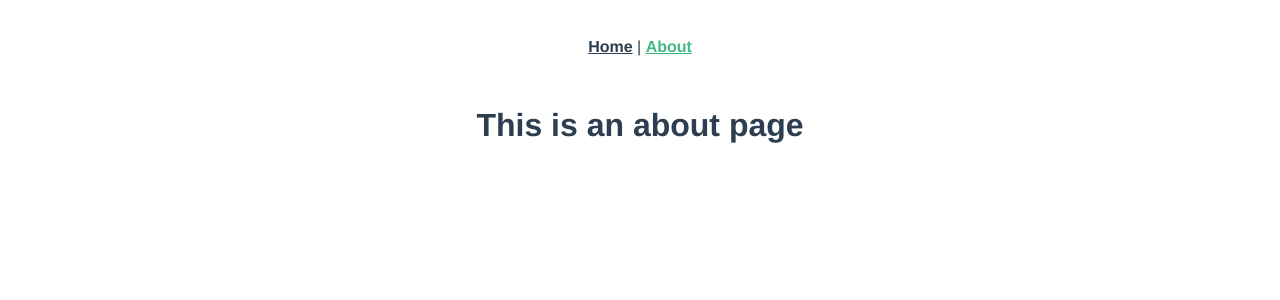
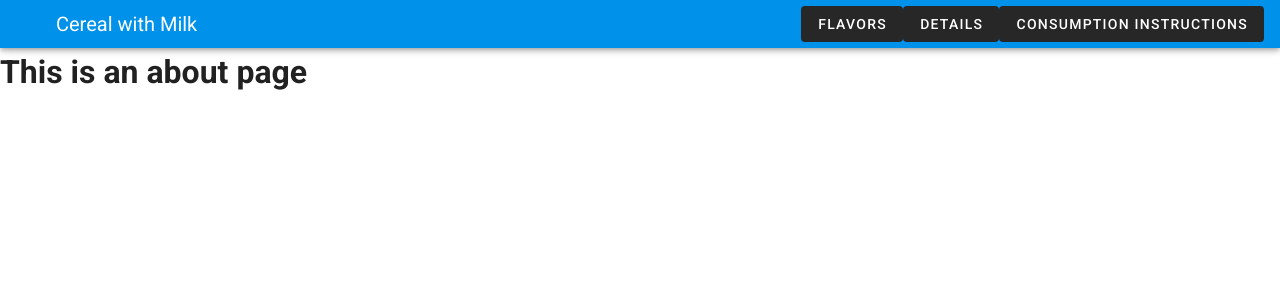
Before and after one commit to DillJoker5/Cereal-App, a Vue app in the folder cereal-app/: page /#/about in a window 1280 px wide. Shown: the top 300 px of the page. Built offline with nearby package versions, Linux system fonts and the light colour scheme.

Commit message:
Second commit

```diff
--- a/cereal-app/src/App.vue
+++ b/cereal-app/src/App.vue
@@ -1,32 +1,24 @@
 <template>
-  <div id="app">
-    <div id="nav">
-      <router-link to="/">Home</router-link> |
-      <router-link to="/about">About</router-link>
-    </div>
-    <router-view />
-  </div>
+  <v-app>
+    <app-nav />
+    <v-content>
+      <router-view>
+
+      </router-view>
+    </v-content>
+  </v-app>
 </template>
 
+<script>
+import AppNav from './components/AppNav.vue';
+export default {
+  name: 'App',
+  components: {
+    AppNav,
+  }
+};
+</script>
+
 <style>
-#app {
-  font-family: Avenir, Helvetica, Arial, sans-serif;
-  -webkit-font-smoothing: antialiased;
-  -moz-osx-font-smoothing: grayscale;
-  text-align: center;
-  color: #2c3e50;
-}
 
-#nav {
-  padding: 30px;
-}
-
-#nav a {
-  font-weight: bold;
-  color: #2c3e50;
-}
-
-#nav a.router-link-exact-active {
-  color: #42b983;
-}
 </style>
--- /dev/null
+++ b/cereal-app/src/components/AppNav.vue
@@ -0,0 +1,21 @@
+<template>
+    <v-app-bar color='light-blue accent-4' dense app dark>
+        <v-img max-width='40' src='@/assets/cerealLogo.png'>
+        </v-img>
+        <v-app-bar-title>Cereal with Milk</v-app-bar-title>
+        <v-spacer></v-spacer>
+        <v-btn depressed>Flavors</v-btn>
+        <v-btn depressed>Details</v-btn>
+        <v-btn depressed>Consumption Instructions</v-btn>
+    </v-app-bar>
+</template>
+
+<script>
+    export default {
+        name: 'AppNavigation',
+    };
+</script>
+
+<style scoped>
+
+</style>
--- /dev/null
+++ b/cereal-app/src/plugins/vuetify.js
@@ -0,0 +1,7 @@
+import Vue from "vue";
+import Vuetify from "vuetify";
+import "vuetify/dist/vuetify.min.css";
+
+Vue.use(Vuetify);
+
+export default new Vuetify({});
--- a/cereal-app/src/views/Home.vue
+++ b/cereal-app/src/views/Home.vue
@@ -1,18 +1,9 @@
 <template>
-  <div class="home">
-    <img alt="Vue logo" src="../assets/logo.png" />
-    <HelloWorld msg="Welcome to Your Vue.js App" />
-  </div>
+  <h1>Cereal Title and Placeholder</h1>
 </template>
 
 <script>
-// @ is an alias to /src
-import HelloWorld from "@/components/HelloWorld.vue";
-
 export default {
   name: "Home",
-  components: {
-    HelloWorld,
-  },
 };
 </script>
```
Also changed, not shown: cereal-app/src/assets/cerealLogo.png (added).
